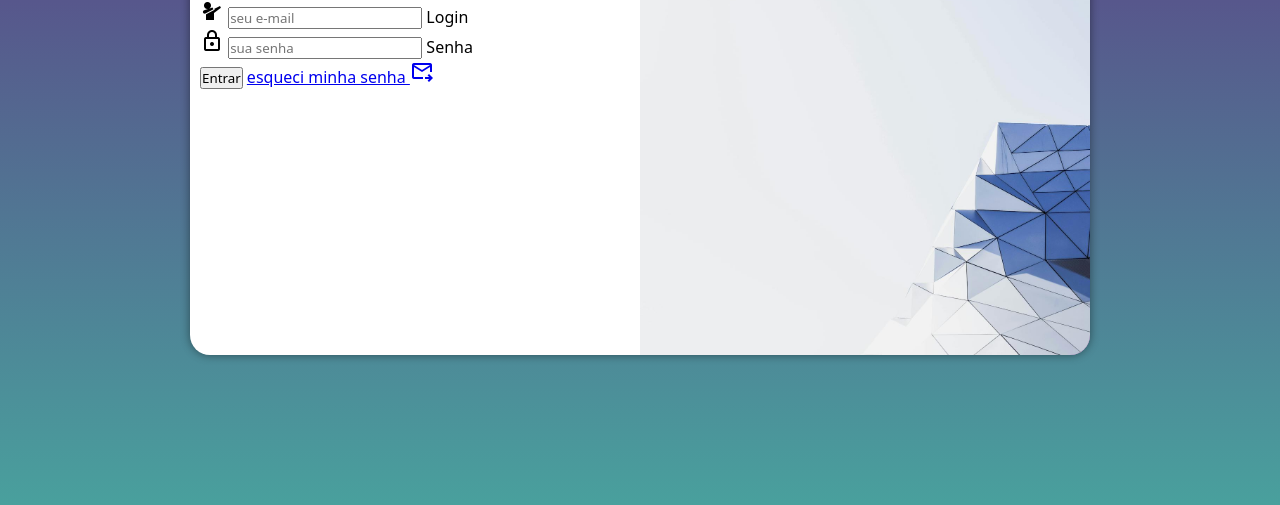
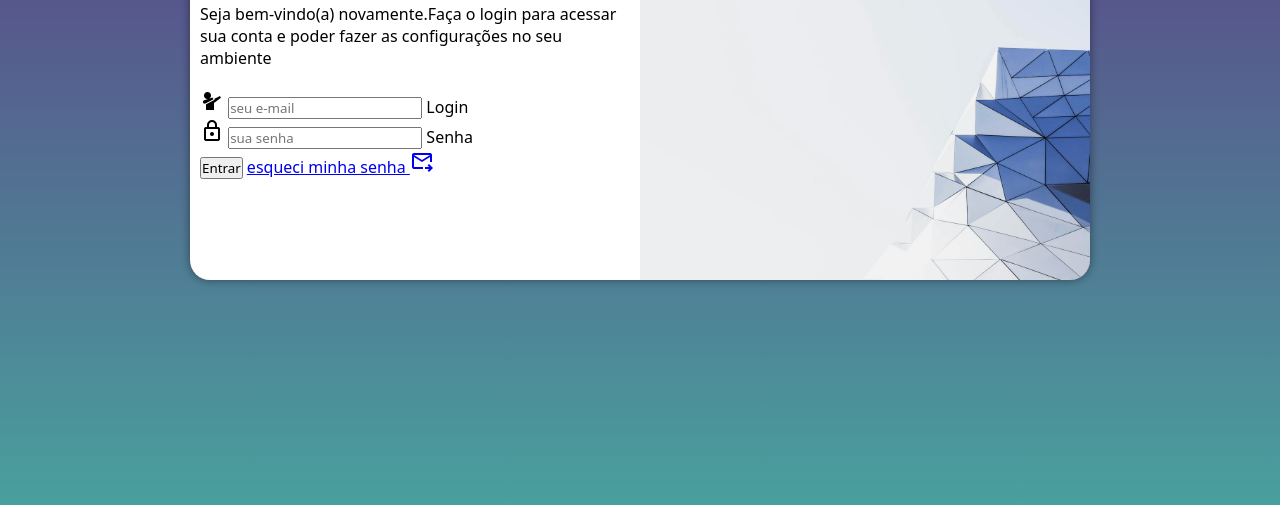
Before and after one commit to felipe-oliveiraa/projeto-login, a plain HTML site: page index.html in a window 1280 px wide. Shown: the part 295-800 px from the top of the page. Drawn offline with nearby package versions, Linux system fonts and the light colour scheme.

Commit message:
Update media-query.css

```diff
--- a/estilos/media-query.css
+++ b/estilos/media-query.css
@@ -16,6 +16,7 @@
 
     section#login {
         width: 80vw; /* largura do container */
+        height: 300px; /* altura do container */
     }
 
     section#login div#imagem {
@@ -38,6 +39,7 @@
 
     section#login {
         width: 900px; /* largura do container */
+        height: 350px; /* altura do container */
     }
 
     section#login div#imagem {
@@ -56,7 +58,8 @@
 }
 
 div#formulario p {
-    font-size: 1.2em;
+    font-size: 1em;
+    margin: 20px 0px;
 }
 
 }
```
